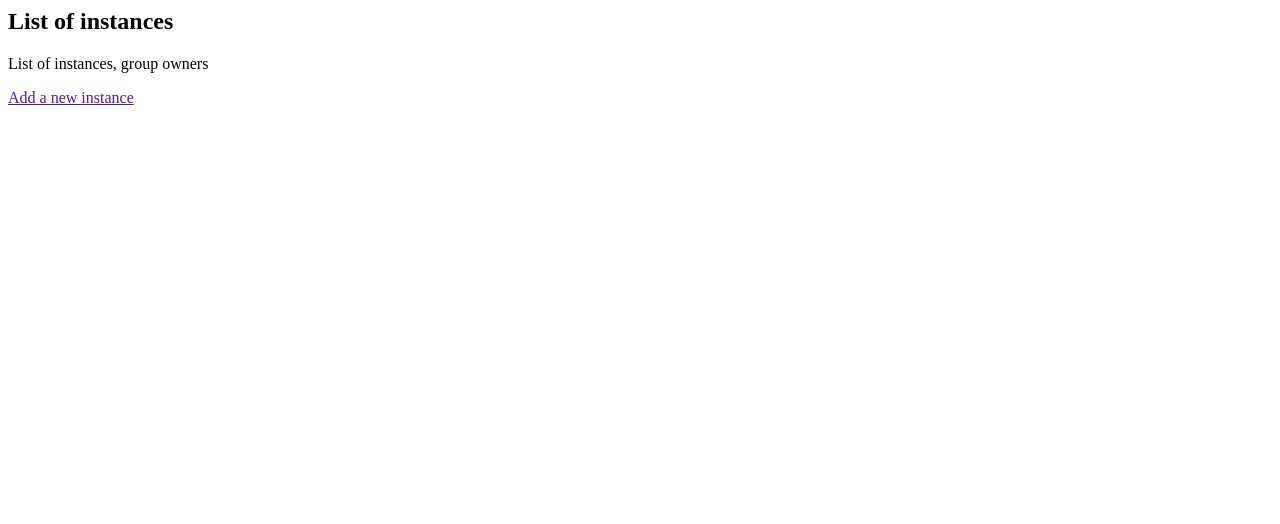
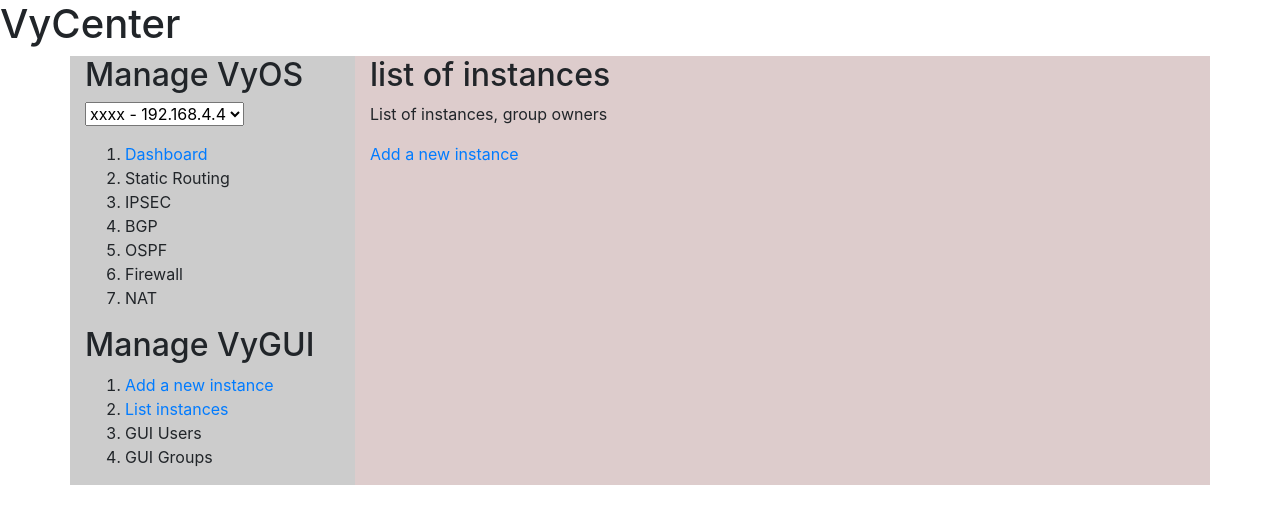
Before and after one commit to vycontrol/vycontrol, a Django app: page /config/ in a window 1280 px wide. Shown: the top 524 px of the page. Run offline with Django 3.2, Linux system fonts and the light colour scheme; some libraries are stand-ins or nearby versions.

Commit message:
basic templates

```diff
--- a/vycenter/config/templates/config/instance.html
+++ b/vycenter/config/templates/config/instance.html
@@ -1,5 +1,13 @@
-<h2>List of instances</h2>
+{% extends "base.html" %}
+
+{% block header_title %}list of instances{% endblock %}
+{% block section_title %}list of instances{% endblock %}
+
+{% block content %}
+
 <p>List of instances, group owners</p>
 
 {% url 'instance-add' as instance_add %}
 <p><a href="{{ instance_add }}">Add a new instance</a></p>
+
+{% endblock %}
--- a/vycenter/config/urls.py
+++ b/vycenter/config/urls.py
@@ -4,7 +4,7 @@ from . import views
 
 urlpatterns = [
     path('', views.index, name='index'),
-    path('instance_add/', views.instance_add, name='instance_add'),
-    path('instance/', views.instance, name='instance'),
+    path('instance-add', views.instance_add, name='instance-add'),
+    path('instance', views.instance, name='instance'),
 
 ]
--- a/vycenter/vycenter/settings.py
+++ b/vycenter/vycenter/settings.py
@@ -56,7 +56,7 @@ ROOT_URLCONF = 'vycenter.urls'
 TEMPLATES = [
     {
         'BACKEND': 'django.template.backends.django.DjangoTemplates',
-        'DIRS': [],
+        'DIRS': ['vycenter/templates'],
         'APP_DIRS': True,
         'OPTIONS': {
             'context_processors': [
--- /dev/null
+++ b/vycenter/vycenter/templates/base.html
@@ -0,0 +1,62 @@
+<!doctype html>
+<html lang="en">
+  <head>
+    <!-- Required meta tags -->
+    <meta charset="utf-8">
+    <meta name="viewport" content="width=device-width, initial-scale=1, shrink-to-fit=no">
+
+    <!-- Bootstrap CSS -->
+    <link rel="stylesheet" href="https://stackpath.bootstrapcdn.com/bootstrap/4.4.1/css/bootstrap.min.css" integrity="sha384-Vkoo8x4CGsO3+Hhxv8T/Q5PaXtkKtu6ug5TOeNV6gBiFeWPGFN9MuhOf23Q9Ifjh" crossorigin="anonymous">
+
+    <title>{% block header_title %}{% endblock %} - VyCenter</title>
+  </head>
+  <body>
+    <h1>VyCenter</h1>
+
+
+<div class="container" style="background-color: #dcc">
+  <div class="row">
+    <div class="col-3" style="background-color: #ccc">
+
+    <h2>Manage VyOS</h2>
+    <p><select name="vyos-id"><option>xxxx - 192.168.4.4</option></select></p>
+    <ol>
+    <li><a href="/instance/">Dashboard</a></li>
+    <li>Static Routing</li>
+    <li>IPSEC</li>
+    <li>BGP</li>
+    <li>OSPF</li>
+    <li>Firewall</li>
+    <li>NAT</li>
+    </ol>
+
+
+    <h2>Manage VyGUI</h2>
+    <ol>
+    {% url 'config:instance-add' as url_config_instance_add %}<li><a href="{{ url_config_instance_add }}/config/instance-add">Add a new instance</a></li>
+    {% url 'config:instance-add' as url_config_instance_add %}<li><a href="{{ url_config_instance_add }}/config/instance">List instances</a></li>
+
+    <li>GUI Users</li>
+    <li>GUI Groups</li>
+    </ol>
+
+
+    </div>
+    <div class="col">
+        <h2>{% block section_title %}{% endblock %}</h2>
+        {% block content %}{% endblock %}
+    </div>
+  </div>
+
+
+</div>
+
+
+
+    <!-- Optional JavaScript -->
+    <!-- jQuery first, then Popper.js, then Bootstrap JS -->
+    <script src="https://code.jquery.com/jquery-3.4.1.slim.min.js" integrity="sha384-J6qa4849blE2+poT4WnyKhv5vZF5SrPo0iEjwBvKU7imGFAV0wwj1yYfoRSJoZ+n" crossorigin="anonymous"></script>
+    <script src="https://cdn.jsdelivr.net/npm/popper.js@1.16.0/dist/umd/popper.min.js" integrity="sha384-Q6E9RHvbIyZFJoft+2mJbHaEWldlvI9IOYy5n3zV9zzTtmI3UksdQRVvoxMfooAo" crossorigin="anonymous"></script>
+    <script src="https://stackpath.bootstrapcdn.com/bootstrap/4.4.1/js/bootstrap.min.js" integrity="sha384-wfSDF2E50Y2D1uUdj0O3uMBJnjuUD4Ih7YwaYd1iqfktj0Uod8GCExl3Og8ifwB6" crossorigin="anonymous"></script>
+  </body>
+</html>
--- /dev/null
+++ b/vycenter/vycenter/templates/footer.html
@@ -0,0 +1 @@
+foo
--- /dev/null
+++ b/vycenter/vycenter/templates/header.html
@@ -0,0 +1 @@
+header
```
Also changed, not shown: vycenter/config/templates/config/instance_add.html (+7 -1 lines).
